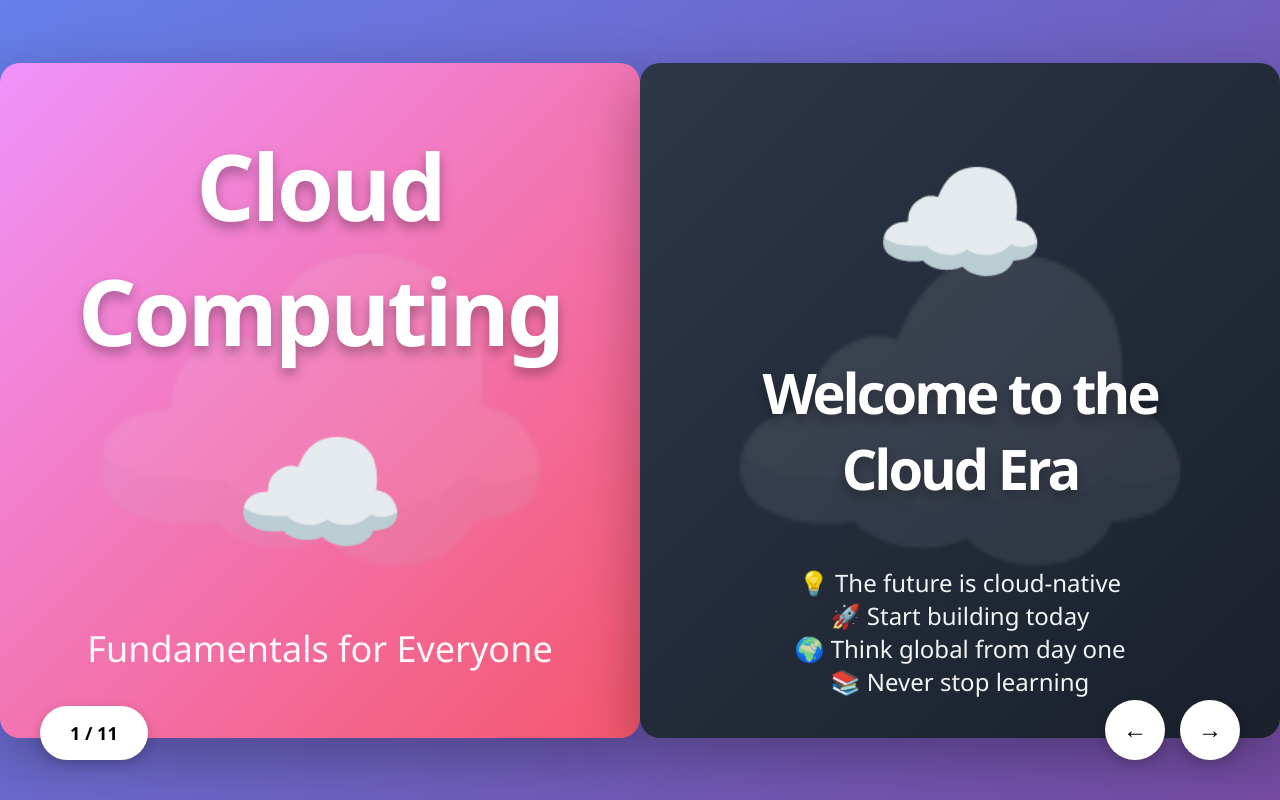
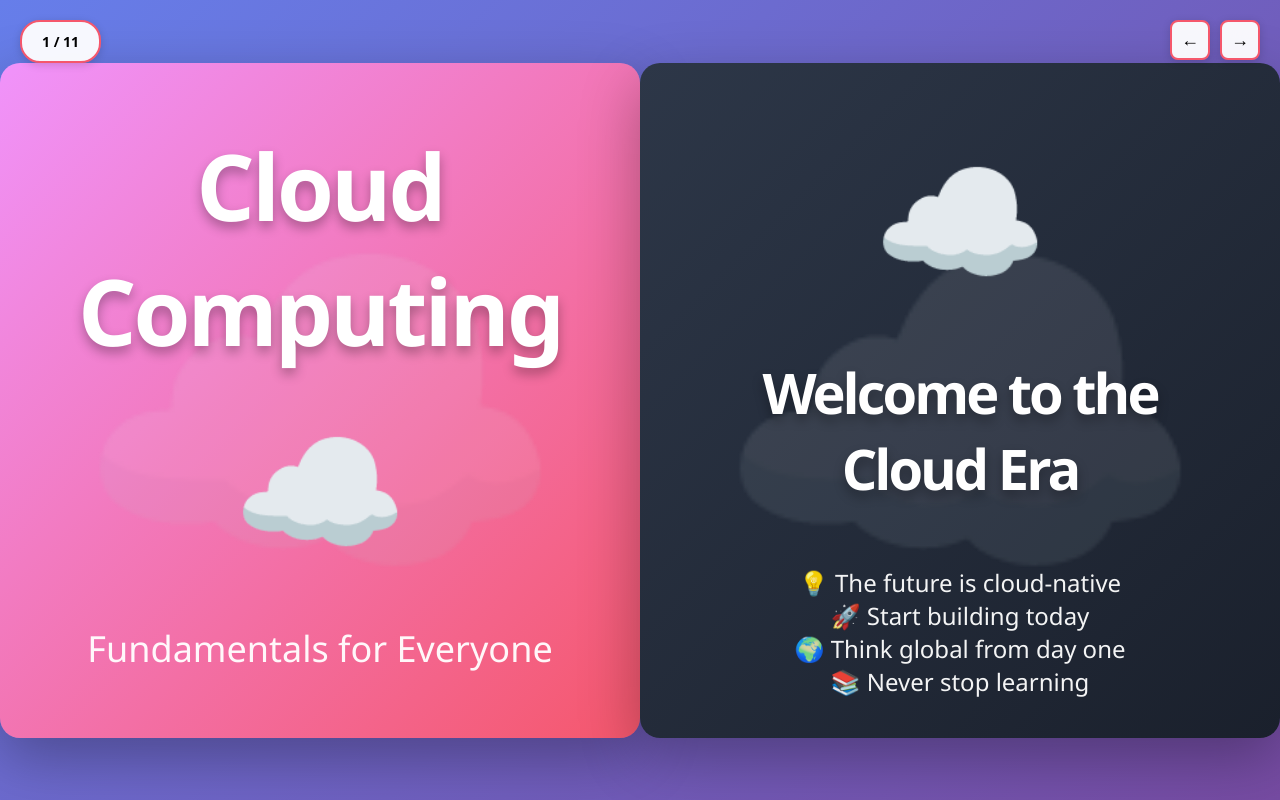
Before and after one commit to sathwik-hpe/hol-poc-please-delete, a plain HTML site: page presentations/cloud-computing-fundamentals.html in a window 1280 px wide. Drawn offline with Linux system fonts and the light colour scheme.

Commit message:
Redesign navigation controls to not block slide content
Changes:
- Move navigation from bottom to top of screen
- Reduce button size from 60px to 40px
- Change from circles to rounded squares (less space)
- Position at top-right corner (out of content way)
- Move counter to top-left (smaller, cleaner)
- Add themed colored borders matching each presentation
- Semi-transparent backgrounds with backdrop blur
- Buttons now hover to fill with theme color

Navigation no longer blocks main slide content while remaining easily accessible.

```diff
--- a/presentations/cloud-computing-fundamentals.html
+++ b/presentations/cloud-computing-fundamentals.html
@@ -405,40 +405,45 @@
         /* Navigation */
         .nav-controls {
             position: fixed;
-            bottom: 40px;
-            right: 40px;
+            top: 20px;
+            right: 20px;
             display: flex;
-            gap: 15px;
+            gap: 10px;
             z-index: 1000;
         }
 
         .nav-btn {
-            width: 60px;
-            height: 60px;
-            background: white;
-            border: none;
-            border-radius: 50%;
-            font-size: 24px;
+            width: 40px;
+            height: 40px;
+            background: rgba(255,255,255,0.95);
+            border: 2px solid #f5576c;
+            border-radius: 8px;
+            font-size: 18px;
             cursor: pointer;
-            box-shadow: 0 4px 12px rgba(0,0,0,0.2);
+            box-shadow: 0 2px 8px rgba(0,0,0,0.15);
             transition: all 0.3s ease;
+            backdrop-filter: blur(10px);
         }
 
         .nav-btn:hover {
-            transform: scale(1.1);
-            box-shadow: 0 6px 20px rgba(0,0,0,0.3);
+            background: #f5576c;
+            color: white;
+            transform: scale(1.05);
+            box-shadow: 0 4px 12px rgba(245,87,108,0.3);
         }
 
         .slide-counter {
             position: fixed;
-            bottom: 40px;
-            left: 40px;
-            background: white;
-            padding: 15px 30px;
-            border-radius: 30px;
-            font-size: 18px;
+            top: 20px;
+            left: 20px;
+            background: rgba(255,255,255,0.95);
+            padding: 10px 20px;
+            border-radius: 20px;
+            font-size: 14px;
             font-weight: 600;
-            box-shadow: 0 4px 12px rgba(0,0,0,0.2);
+            box-shadow: 0 2px 8px rgba(0,0,0,0.15);
+            backdrop-filter: blur(10px);
+            border: 2px solid #f5576c;
         }
 
         /* Animations */
```
Also changed, not shown: presentations/greenlake-intro.html (+24 -19 lines), presentations/kubernetes-explained.html (+24 -19 lines).
